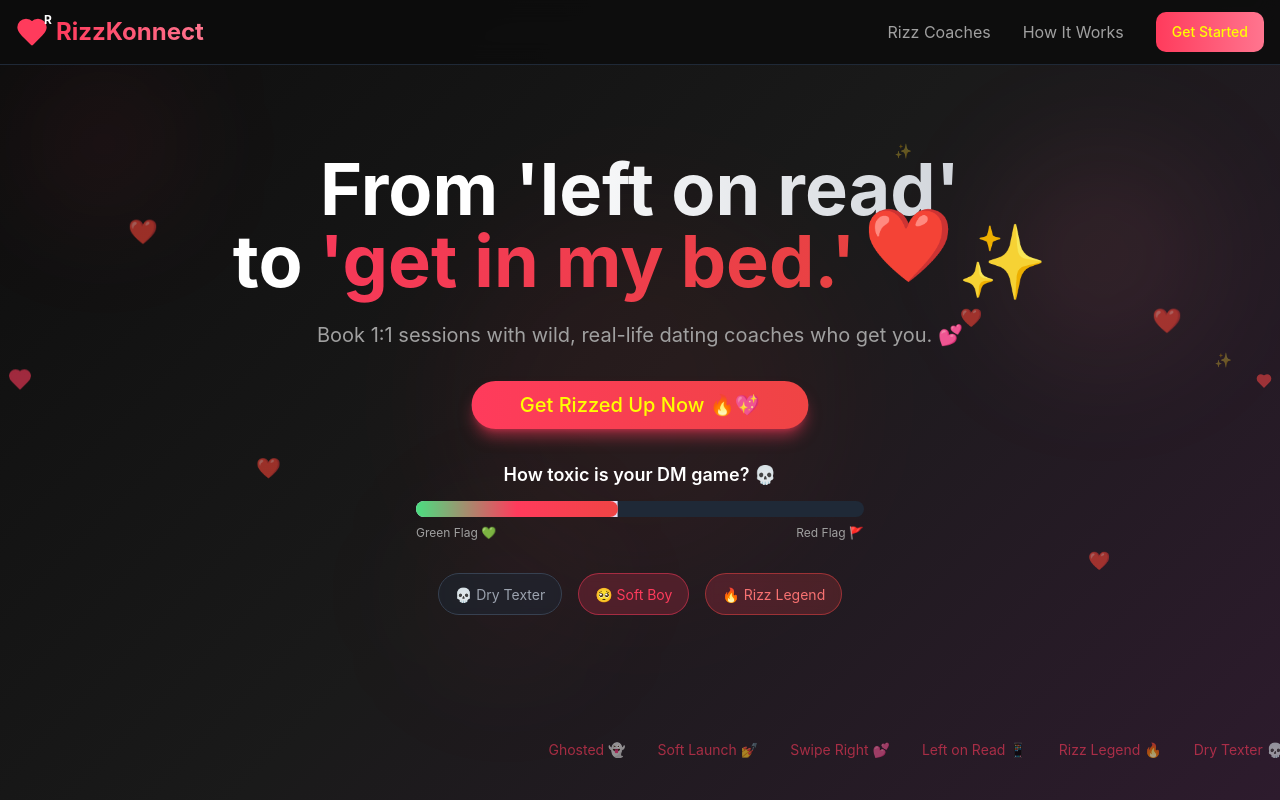
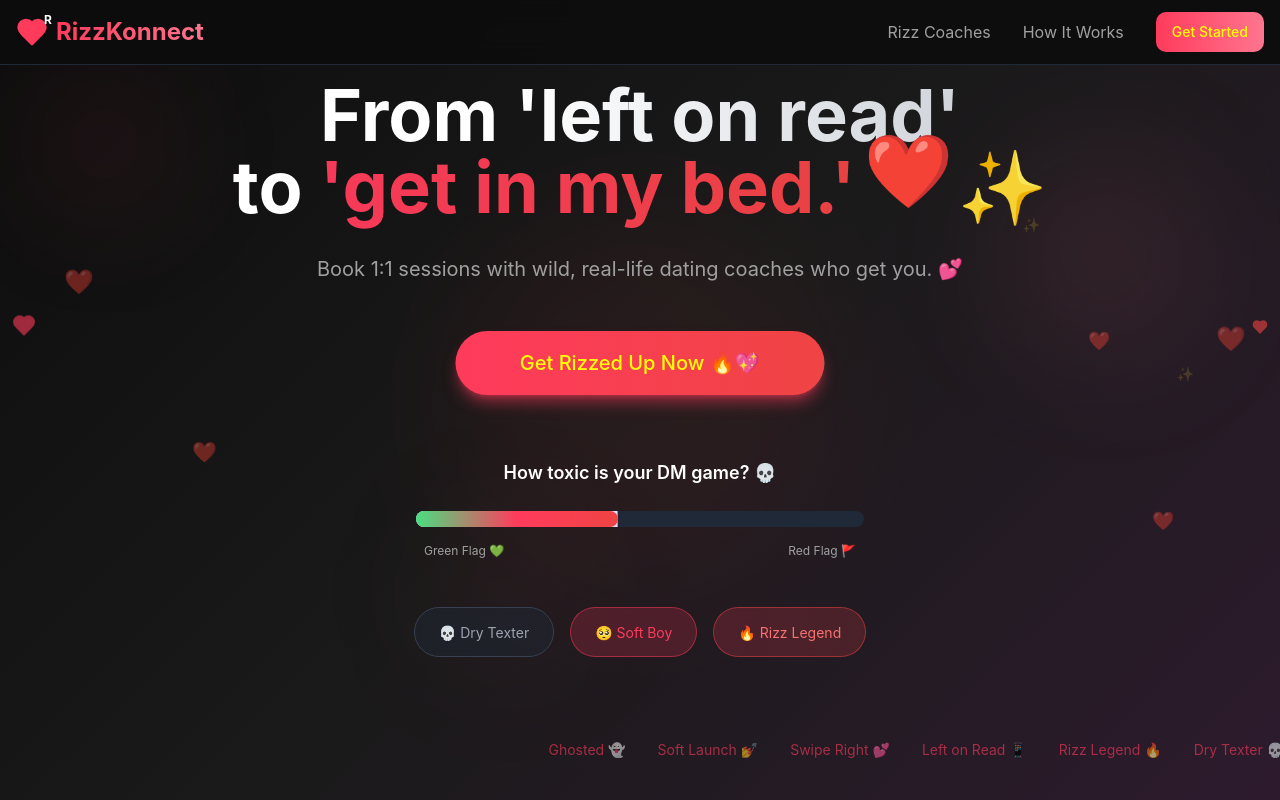
Before and after one commit to maximally0/rizzkonnectt, a React (Vite) app: page / in a window 1280 px wide. Shown: the top 800 px of the page. Built offline with nearby package versions, Linux system fonts and the light colour scheme.

Commit message:
Fix: Hero section spacing and layout
Adjust spacing, alignment, and vertical rhythm in the hero section for improved readability and balance. Ensure animations do not overlap text or UI elements.

```diff
--- a/src/components/HeroSection.tsx
+++ b/src/components/HeroSection.tsx
@@ -16,29 +16,31 @@ const HeroSection = () => {
     navigate('/rizz-coaches');
   };
 
-  // Floating hearts animation
+  // Floating hearts animation - adjusted positioning to avoid overlap
   const FloatingHeart = ({ delay, size, left }: { delay: number; size: string; left: string }) => (
     <div
-      className={`absolute ${size} text-neon-pink animate-bounce opacity-60`}
+      className={`absolute ${size} text-neon-pink animate-bounce opacity-40 pointer-events-none`}
       style={{
         left,
         animationDelay: `${delay}s`,
-        animationDuration: '3s',
-        top: `${Math.random() * 80 + 10}%`
+        animationDuration: '4s',
+        top: `${Math.random() * 60 + 20}%`,
+        zIndex: 1
       }}
     >
       ❤️
     </div>
   );
 
-  // Sparkle animation
+  // Sparkle animation - reduced opacity and positioned to avoid text overlap
   const FloatingSparkle = ({ delay, left }: { delay: number; left: string }) => (
     <div
-      className="absolute text-xs animate-ping opacity-40"
+      className="absolute text-xs animate-ping opacity-20 pointer-events-none"
       style={{
         left,
         animationDelay: `${delay}s`,
-        top: `${Math.random() * 70 + 15}%`
+        top: `${Math.random() * 50 + 25}%`,
+        zIndex: 1
       }}
     >
       ✨
@@ -57,19 +59,19 @@ const HeroSection = () => {
         <div className="absolute top-1/2 left-1/2 transform -translate-x-1/2 -translate-y-1/2 w-96 h-96 bg-gradient-to-r from-neon-pink/20 to-red-500/20 rounded-full blur-3xl opacity-30"></div>
       </div>
 
-      {/* Floating hearts */}
-      <FloatingHeart delay={0} size="text-2xl" left="10%" />
-      <FloatingHeart delay={1} size="text-lg" left="85%" />
-      <FloatingHeart delay={2} size="text-xl" left="20%" />
-      <FloatingHeart delay={0.5} size="text-lg" left="75%" />
-      <FloatingHeart delay={1.5} size="text-2xl" left="90%" />
+      {/* Floating hearts - positioned to avoid text overlap */}
+      <FloatingHeart delay={0} size="text-2xl" left="5%" />
+      <FloatingHeart delay={1} size="text-lg" left="90%" />
+      <FloatingHeart delay={2} size="text-xl" left="15%" />
+      <FloatingHeart delay={0.5} size="text-lg" left="85%" />
+      <FloatingHeart delay={1.5} size="text-2xl" left="95%" />
 
-      {/* Floating sparkles */}
-      <FloatingSparkle delay={0} left="15%" />
-      <FloatingSparkle delay={1} left="80%" />
-      <FloatingSparkle delay={2} left="25%" />
-      <FloatingSparkle delay={0.8} left="70%" />
-      <FloatingSparkle delay={1.8} left="95%" />
+      {/* Floating sparkles - positioned to avoid text overlap */}
+      <FloatingSparkle delay={0} left="10%" />
+      <FloatingSparkle delay={1} left="88%" />
+      <FloatingSparkle delay={2} left="20%" />
+      <FloatingSparkle delay={0.8} left="80%" />
+      <FloatingSparkle delay={1.8} left="92%" />
 
       {/* Scrolling marquee */}
       <div className="absolute bottom-10 w-full overflow-hidden">
@@ -85,9 +87,9 @@ const HeroSection = () => {
         </div>
       </div>
 
-      <div className="container mx-auto px-4 text-center relative z-10">
-        {/* New playful headline */}
-        <h1 className="text-4xl md:text-6xl lg:text-7xl font-bold mb-6 leading-tight">
+      <div className="container mx-auto px-6 text-center relative z-10 py-16">
+        {/* Improved headline with better spacing */}
+        <h1 className="text-4xl md:text-6xl lg:text-7xl font-bold mb-8 leading-tight max-w-6xl mx-auto">
           From{' '}
           <span className="bg-gradient-to-r from-white to-gray-300 bg-clip-text text-transparent">
             'left on read'
@@ -101,31 +103,32 @@ const HeroSection = () => {
           <div className="inline-block ml-1 animate-pulse">✨</div>
         </h1>
 
-        <p className="text-lg md:text-xl text-text-secondary mb-8 max-w-2xl mx-auto leading-relaxed">
+        {/* Improved subheadline with better line height */}
+        <p className="text-lg md:text-xl text-text-secondary mb-12 max-w-2xl mx-auto leading-relaxed">
           Book 1:1 sessions with wild, real-life dating coaches who get you. 💕
         </p>
 
-        {/* Enhanced CTA button */}
-        <div className="relative mb-8">
+        {/* Enhanced CTA button with better spacing */}
+        <div className="relative mb-16">
           <Button
             onClick={goToCoaches}
-            className="neon-button text-xl px-12 py-6 neon-glow animate-heartbeat hover:animate-none bg-gradient-to-r from-neon-pink to-red-500 hover:from-red-500 hover:to-neon-pink transition-all duration-300 rounded-full shadow-lg shadow-neon-pink/50"
+            className="neon-button text-xl px-16 py-8 neon-glow animate-heartbeat hover:animate-none bg-gradient-to-r from-neon-pink to-red-500 hover:from-red-500 hover:to-neon-pink transition-all duration-300 rounded-full shadow-lg shadow-neon-pink/50"
           >
             Get Rizzed Up Now 🔥💖
           </Button>
 
-          {/* Hovering hearts around button */}
-          <Heart className="absolute -top-2 -left-2 w-6 h-6 text-neon-pink animate-bounce opacity-60" fill="currentColor" />
-          <Heart className="absolute -top-2 -right-2 w-4 h-4 text-red-500 animate-pulse opacity-60" fill="currentColor" />
-          <Sparkles className="absolute -bottom-2 left-1/2 transform -translate-x-1/2 w-5 h-5 text-neon-pink-light animate-ping opacity-60" />
+          {/* Hovering hearts around button - better positioned */}
+          <Heart className="absolute -top-3 -left-3 w-6 h-6 text-neon-pink animate-bounce opacity-60" fill="currentColor" />
+          <Heart className="absolute -top-3 -right-3 w-4 h-4 text-red-500 animate-pulse opacity-60" fill="currentColor" />
+          <Sparkles className="absolute -bottom-3 left-1/2 transform -translate-x-1/2 w-5 h-5 text-neon-pink-light animate-ping opacity-60" />
         </div>
 
-        {/* Toxicity Meter */}
-        <div className="mb-8 max-w-md mx-auto">
-          <h3 className="text-lg font-semibold mb-3 text-white">
+        {/* Toxicity Meter with improved spacing and alignment */}
+        <div className="mb-12 max-w-md mx-auto">
+          <h3 className="text-lg font-semibold mb-6 text-white">
             How toxic is your DM game? 💀
           </h3>
-          <div className="relative">
+          <div className="relative mb-4">
             <Progress
               value={toxicityLevel}
               className="h-4 bg-gray-800 rounded-full overflow-hidden"
@@ -143,28 +146,29 @@ const HeroSection = () => {
               className="absolute top-0 w-full h-4 opacity-0 cursor-pointer"
             />
           </div>
-          <div className="flex justify-between text-xs text-text-secondary mt-2">
+          {/* Better aligned labels */}
+          <div className="flex justify-between text-xs text-text-secondary max-w-md mx-auto px-2">
             <span>Green Flag 💚</span>
             <span>Red Flag 🚩</span>
           </div>
         </div>
 
-        {/* Rizz Resume Badges */}
-        <div className="flex justify-center space-x-4 mb-8">
-          <div className="bg-gray-800/50 rounded-full px-4 py-2 border border-gray-700 backdrop-blur-sm">
+        {/* Rizz Resume Badges with improved spacing and uniformity */}
+        <div className="flex flex-wrap justify-center gap-4 mb-16 max-w-2xl mx-auto">
+          <div className="bg-gray-800/50 rounded-full px-6 py-3 border border-gray-700 backdrop-blur-sm flex-shrink-0">
             <span className="text-sm text-gray-400">💀 Dry Texter</span>
           </div>
-          <div className="bg-neon-pink/20 rounded-full px-4 py-2 border border-neon-pink/50 backdrop-blur-sm">
+          <div className="bg-neon-pink/20 rounded-full px-6 py-3 border border-neon-pink/50 backdrop-blur-sm flex-shrink-0">
             <span className="text-sm text-neon-pink">🥺 Soft Boy</span>
           </div>
-          <div className="bg-gradient-to-r from-neon-pink/20 to-red-500/20 rounded-full px-4 py-2 border border-red-500/50 backdrop-blur-sm">
+          <div className="bg-gradient-to-r from-neon-pink/20 to-red-500/20 rounded-full px-6 py-3 border border-red-500/50 backdrop-blur-sm flex-shrink-0">
             <span className="text-sm text-red-400">🔥 Rizz Legend</span>
           </div>
         </div>
 
         {/* Confetti effect */}
         {confettiActive && (
-          <div className="absolute inset-0 pointer-events-none">
+          <div className="absolute inset-0 pointer-events-none z-20">
             {[...Array(20)].map((_, i) => (
               <div
                 key={i}
```
